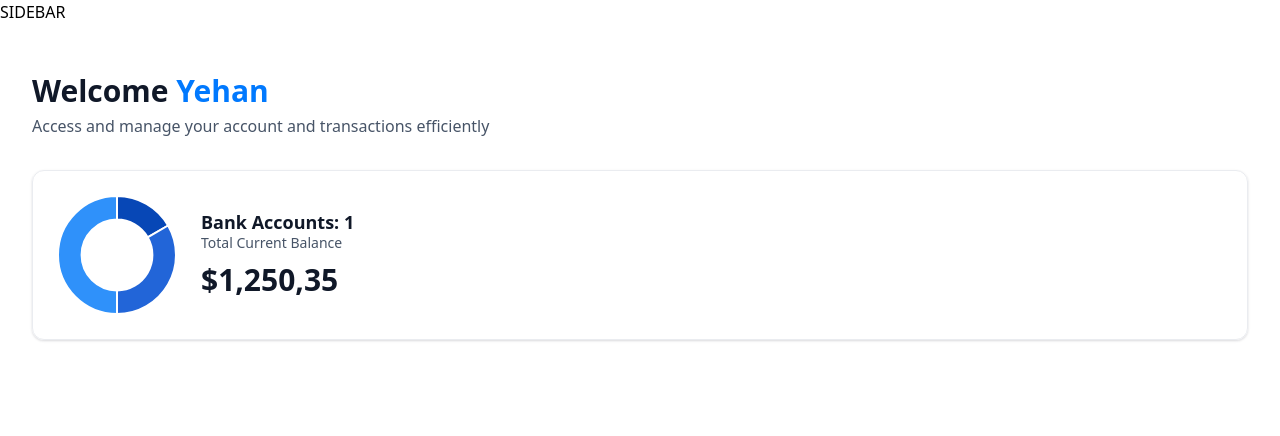
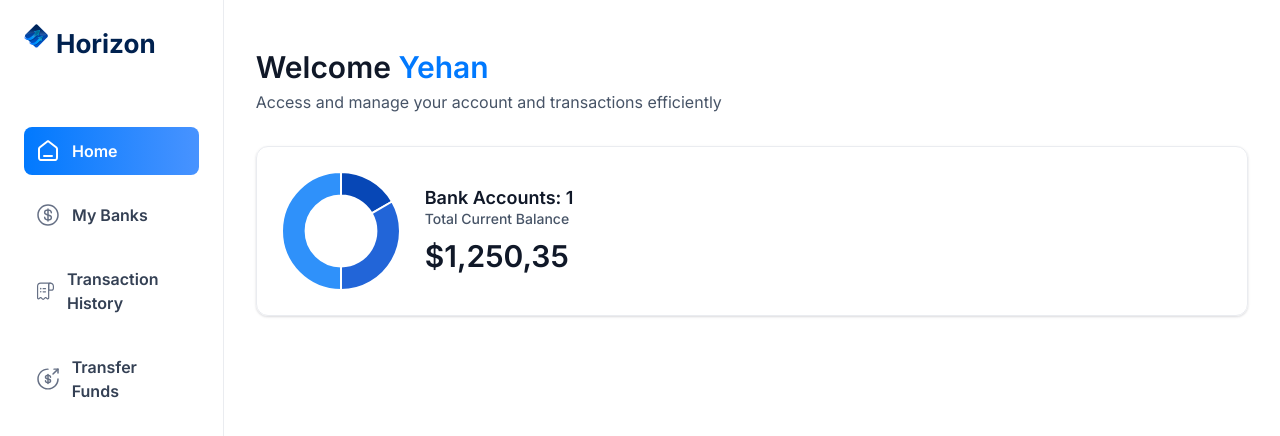
Before and after one commit to F-erno4004/BankingApp-Nextjs-, a Next.js app: page / in a window 1280 px wide. Shown: the top 436 px of the page. Built offline with nearby package versions, Linux system fonts and the light colour scheme.

Commit message:
Add Sidebar and MobileNav components; update layout and dependencies

```diff
--- a/app/(root)/layout.tsx
+++ b/app/(root)/layout.tsx
@@ -1,14 +1,36 @@
+import Sidebar from "@/components/ui/Sidebar";
 import type { ReactNode } from "react";
+import Image from "next/image";
+import MobileNav from "@/components/ui/MobileNav";
 
 export default function AppLayout({
   children,
 }: {
   children: ReactNode;
 }) {
+
+  const loggedIn = { firstName: 'Yehan', lastName: 'Fernando'}
+
   return (
-    <main>
-      <aside>SIDEBAR</aside>
-      {children}
+    <main className = "flex h-screen w-full font-inter">
+      <Sidebar user={loggedIn}/>
+
+      <div className="flex size-full flex-col">
+        <div className="root-layout">
+          <Image
+            src="/icons/logo.svg"
+            width={30}
+            height={30}
+            alt="logo"
+          />
+          <div>
+            <MobileNav user={loggedIn}/>
+
+          </div>
+        </div>
+          {children}
+      </div>
+
     </main>
   );
 }
--- /dev/null
+++ b/components/ui/MobileNav.tsx
@@ -0,0 +1,78 @@
+'use client'
+
+import React from 'react'
+import {Sheet, SheetClose, SheetContent, SheetDescription, SheetHeader, SheetTitle, SheetTrigger} from "@/components/ui/sheet"
+import Image from 'next/image'
+import Link from 'next/link'
+import { sidebarLinks } from '@/constants'
+import { usePathname } from 'next/navigation'
+import { cn } from '@/lib/utils'
+
+const MobileNav = ({user}:MobileNavProps) => {
+
+  const pathname = usePathname();
+
+  return (
+    <section className='w-full max-w-[264px]'>
+      <Sheet>
+        <SheetTrigger>
+          <Image
+            src="/icons/hamburger.svg"
+            width={30}
+            height={30}
+            alt='menu'
+            className='cursor-pointer'
+          />
+        </SheetTrigger>
+        <SheetContent side='left' className="border-none bg-white">
+          <nav className='flex flex-col gap-4'>
+            <Link href ="/" className='flex cursor-pointer items-center gap-1 px-4'>
+                <Image
+                    src="/icons/logo.svg"
+                    width={34}
+                    height={34}
+                    alt='Horizon Logo'
+                />
+                <h1 className='text-26 font-ibm-plex-serif font-bold text-black-1'>Horizon</h1>
+            </Link>
+
+
+            <div className='mobilenav-sheet'>
+              <SheetClose asChild>
+                <nav className='flex h-full flex-col gap-6 pt-16 text-white'>
+                  {sidebarLinks.map((item)=>{
+
+                      const isActive = pathname === item.route || pathname.startsWith(`${item.route}/`)
+
+                      return(
+                        <SheetClose asChild key={item.route}>
+                          <Link href={item.route} key={item.label} className={cn('sidebar-link', {'bg-bank-gradient': isActive})}>
+                              <div className='relative size-6'>
+                                  <Image
+                                      src={item.imgURL}
+                                      alt={item.label}
+                                      fill
+                                      className={cn({'brightness-[3] invert-0':isActive})}
+
+                                  />
+                              </div>
+                              <p className={cn('sidebar-label',{'!text-white':isActive})}>{item.label}</p>
+                          </Link>
+                        </SheetClose>
+
+                      )
+                  })}
+                </nav>
+
+              </SheetClose>
+
+            </div>
+
+            </nav>
+        </SheetContent>
+      </Sheet>
+    </section>
+  )
+}
+
+export default MobileNav
--- /dev/null
+++ b/components/ui/Sidebar.tsx
@@ -0,0 +1,57 @@
+'use client'
+
+import React from 'react'
+import Link from 'next/link'
+import Image from 'next/image'
+import { sidebarLinks } from '@/constants'
+import { cn } from '@/lib/utils'
+import { usePathname } from 'next/navigation'
+
+const Sidebar = ({user}:SidebarProps) => {
+
+    const pathname = usePathname();
+
+  return (
+    <section className='sidebar'>
+        <nav className='flex flex-col gap-4'>
+            <Link href ="/" className='flex mb-12 cursor-pointer item-center gap-2'>
+                <Image
+                    src="/icons/logo.svg"
+                    width={34}
+                    height={34}
+                    alt='Horizon Logo'
+                    className='size-[24px] max-xl:size-14 '
+                />
+                <h1 className='sidebar-logo'>Horizon</h1>
+            </Link>
+
+            {sidebarLinks.map((item)=>{
+
+                const isActive = pathname === item.route || pathname.startsWith(`${item.route}/`)
+
+                return(
+                    <Link href={item.route} key={item.label} className={cn('sidebar-link', {'bg-bank-gradient': isActive})}>
+                        <div className='relative size-6'>
+                            <Image
+                                src={item.imgURL}
+                                alt={item.label}
+                                fill
+                                className={cn({'brightness-[3] invert-0':isActive})}
+
+                            />
+                        </div>
+                        <p className={cn('sidebar-label',{'!text-white':isActive})}>{item.label}</p>
+                    </Link>
+                )
+            })}
+
+            USER
+
+        </nav>
+
+        FOOTER
+    </section>
+  )
+}
+
+export default Sidebar
--- /dev/null
+++ b/components/ui/sheet.tsx
@@ -0,0 +1,138 @@
+"use client"
+
+import * as React from "react"
+import { Dialog as SheetPrimitive } from "@base-ui/react/dialog"
+import { cn } from "cn"
+
+import { Button } from "@/components/ui/Button"
+import { XIcon } from "lucide-react"
+
+function Sheet({ ...props }: SheetPrimitive.Root.Props) {
+  return <SheetPrimitive.Root data-slot="sheet" {...props} />
+}
+
+function SheetTrigger({ ...props }: SheetPrimitive.Trigger.Props) {
+  return <SheetPrimitive.Trigger data-slot="sheet-trigger" {...props} />
+}
+
+function SheetClose({ ...props }: SheetPrimitive.Close.Props) {
+  return <SheetPrimitive.Close data-slot="sheet-close" {...props} />
+}
+
+function SheetPortal({ ...props }: SheetPrimitive.Portal.Props) {
+  return <SheetPrimitive.Portal data-slot="sheet-portal" {...props} />
+}
+
+function SheetOverlay({ className, ...props }: SheetPrimitive.Backdrop.Props) {
+  return (
+    <SheetPrimitive.Backdrop
+      data-slot="sheet-overlay"
+      className={cn(
+        "fixed inset-0 z-50 bg-black/10 transition-opacity duration-150 data-ending-style:opacity-0 data-starting-style:opacity-0 supports-backdrop-filter:backdrop-blur-xs",
+        className
+      )}
+      {...props}
+    />
+  )
+}
+
+function SheetContent({
+  className,
+  children,
+  side = "right",
+  showCloseButton = true,
+  ...props
+}: SheetPrimitive.Popup.Props & {
+  side?: "top" | "right" | "bottom" | "left"
+  showCloseButton?: boolean
+}) {
+  return (
+    <SheetPortal>
+      <SheetOverlay />
+      <SheetPrimitive.Popup
+        data-slot="sheet-content"
+        data-side={side}
+        className={cn(
+          "fixed z-50 flex flex-col gap-4 bg-popover bg-clip-padding text-sm text-popover-foreground shadow-lg transition duration-200 ease-in-out data-ending-style:opacity-0 data-starting-style:opacity-0 data-[side=bottom]:inset-x-0 data-[side=bottom]:bottom-0 data-[side=bottom]:h-auto data-[side=bottom]:border-t data-[side=bottom]:data-ending-style:translate-y-[2.5rem] data-[side=bottom]:data-starting-style:translate-y-[2.5rem] data-[side=left]:inset-y-0 data-[side=left]:left-0 data-[side=left]:h-full data-[side=left]:w-3/4 data-[side=left]:border-r data-[side=left]:data-ending-style:translate-x-[-2.5rem] data-[side=left]:data-starting-style:translate-x-[-2.5rem] data-[side=right]:inset-y-0 data-[side=right]:right-0 data-[side=right]:h-full data-[side=right]:w-3/4 data-[side=right]:border-l data-[side=right]:data-ending-style:translate-x-[2.5rem] data-[side=right]:data-starting-style:translate-x-[2.5rem] data-[side=top]:inset-x-0 data-[side=top]:top-0 data-[side=top]:h-auto data-[side=top]:border-b data-[side=top]:data-ending-style:translate-y-[-2.5rem] data-[side=top]:data-starting-style:translate-y-[-2.5rem] data-[side=left]:sm:max-w-sm data-[side=right]:sm:max-w-sm",
+          className
+        )}
+        {...props}
+      >
+        {children}
+        {showCloseButton && (
+          <SheetPrimitive.Close
+            data-slot="sheet-close"
+            render={
+              <Button
+                variant="ghost"
+                className="absolute top-3 right-3"
+                size="icon-sm"
+              />
+            }
+          >
+            <XIcon
+            />
+            <span className="sr-only">Close</span>
+          </SheetPrimitive.Close>
+        )}
+      </SheetPrimitive.Popup>
+    </SheetPortal>
+  )
+}
+
+function SheetHeader({ className, ...props }: React.ComponentProps<"div">) {
+  return (
+    <div
+      data-slot="sheet-header"
+      className={cn("flex flex-col gap-0.5 p-4", className)}
+      {...props}
+    />
+  )
+}
+
+function SheetFooter({ className, ...props }: React.ComponentProps<"div">) {
+  return (
+    <div
+      data-slot="sheet-footer"
+      className={cn("mt-auto flex flex-col gap-2 p-4", className)}
+      {...props}
+    />
+  )
+}
+
+function SheetTitle({ className, ...props }: SheetPrimitive.Title.Props) {
+  return (
+    <SheetPrimitive.Title
+      data-slot="sheet-title"
+      className={cn(
+        "text-base font-medium text-foreground",
+        className
+      )}
+      {...props}
+    />
+  )
+}
+
+function SheetDescription({
+  className,
+  ...props
+}: SheetPrimitive.Description.Props) {
+  return (
+    <SheetPrimitive.Description
+      data-slot="sheet-description"
+      className={cn("text-sm text-muted-foreground", className)}
+      {...props}
+    />
+  )
+}
+
+export {
+  Sheet,
+  SheetTrigger,
+  SheetClose,
+  SheetContent,
+  SheetHeader,
+  SheetFooter,
+  SheetTitle,
+  SheetDescription,
+}
--- a/package.json
+++ b/package.json
@@ -9,6 +9,7 @@
     "lint": "next lint"
   },
   "dependencies": {
+    "@base-ui/react": "^1.9.0",
     "@hookform/resolvers": "^3.3.4",
     "@radix-ui/react-dialog": "^1.0.5",
     "@radix-ui/react-label": "^2.0.2",
@@ -20,6 +21,7 @@
     "chart.js": "^4.6.1",
     "class-variance-authority": "^0.7.0",
     "clsx": "^2.1.1",
+    "cn": "^0.5.1",
     "dwolla-v2": "^3.4.0",
     "lucide-react": "^0.374.0",
     "next": "14.2.3",
--- a/types/index.d.ts
+++ b/types/index.d.ts
@@ -202,7 +202,7 @@ declare interface BankTabItemProps {
   appwriteItemId?: string;
 }
 
-declare interface TotlaBalanceBoxProps {
+declare interface TotalBalanceBoxProps {
   accounts: Account[];
   totalBanks: number;
   totalCurrentBalance: number;
@@ -218,7 +218,7 @@ declare interface RightSidebarProps {
   banks: Bank[] & Account[];
 }
 
-declare interface SiderbarProps {
+declare interface SidebarProps {
   user: User;
 }
 
```
Also changed, not shown: 1 other file (tests, documents, lock files or other folders).
